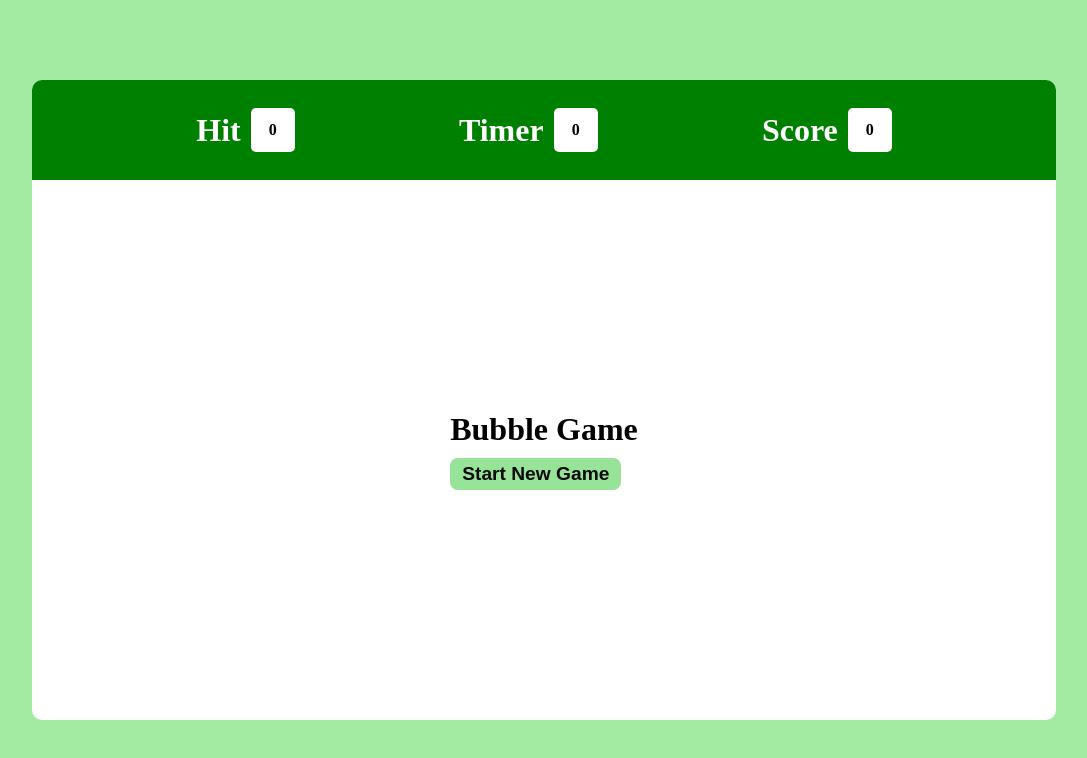
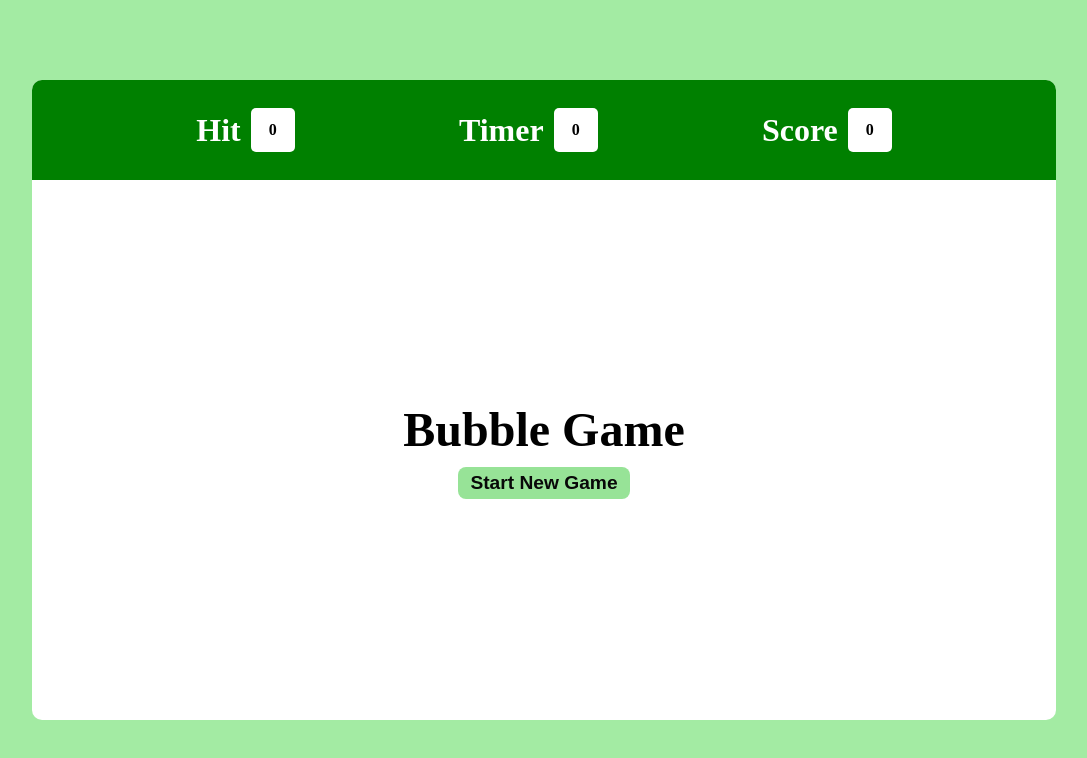
Before and after one commit to joshinavin2001/Bubble-Game, a plain HTML site: page index.html in a window 1280 px wide. Shown: the whole page, without its empty margins (96-1183 px from the left). Drawn offline with Linux system fonts and the light colour scheme.

Commit message:
improve css mistakes

```diff
--- a/style.css
+++ b/style.css
@@ -74,6 +74,14 @@
   flex-direction: column;
   align-items: center;
 }
+.Start_Game{
+    display: flex;
+    flex-direction: column;
+    align-items: center;
+}
+.Start_Game h1{
+    font-size: 3rem;
+}
 
 .btn {
   padding: 5px 7px;
@@ -113,4 +121,7 @@
   .Panel_Bottom {
     overflow: auto;
   }
+  .Start_Game h1{
+    font-size: 2rem;
+  }
 }
```
